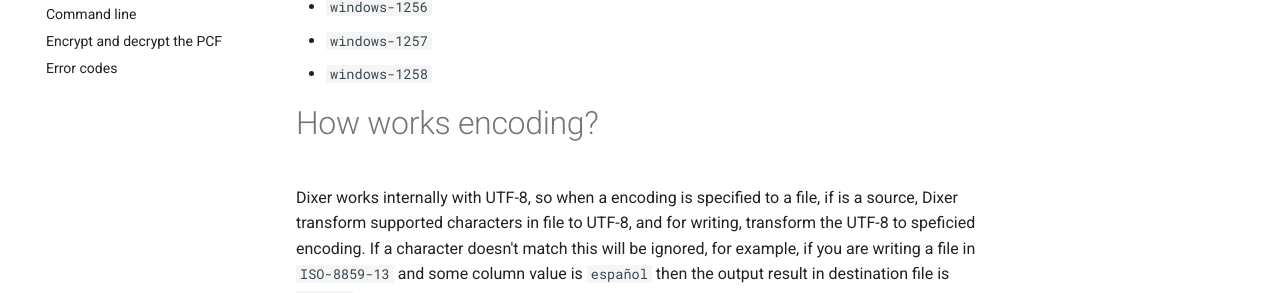
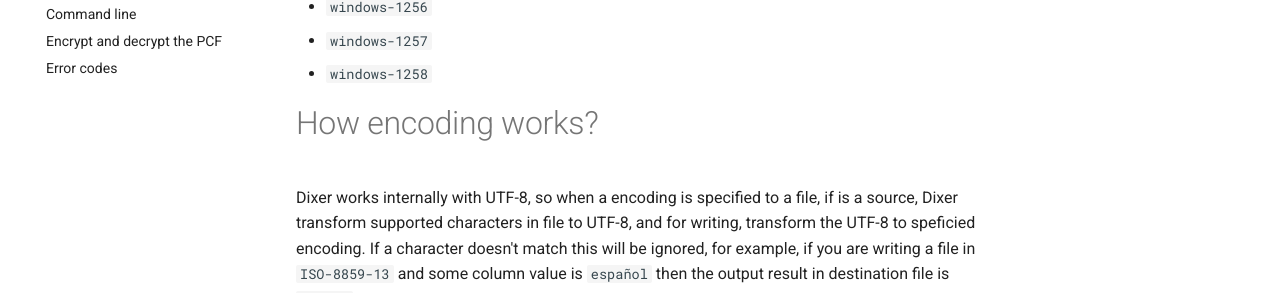
Before and after one commit to Dixer-ETL/dixer-docs, an MkDocs documentation site: the page built from docs/documentation/Encodings.md, in a window 1280 px wide and 900 px high, scrolled down 1415 px. Shown: the part 498-791 px from the top of the window. Built offline with MkDocs 1.6.1 and Material for MkDocs 9.7.7, drawn with Linux system fonts in a browser that asks for light colours; comment, search, counter and statistics services are not loaded.

Commit message:
Fix grammar

```diff
--- a/docs/documentation/Encodings.md
+++ b/docs/documentation/Encodings.md
@@ -54,6 +54,6 @@ The supported encodings are:
 - `windows-1257`
 - `windows-1258`
 
-# How works encoding?
+# How encoding works?
 
 Dixer works internally with UTF-8, so when a encoding is specified to a file, if is a source, Dixer transform supported characters in file to UTF-8, and for writing, transform the UTF-8 to speficied encoding. If a character doesn't match this will be ignored, for example, if you are writing a file in `ISO-8859-13` and some column value is `español` then the output result in destination file is `espaol`.
```
